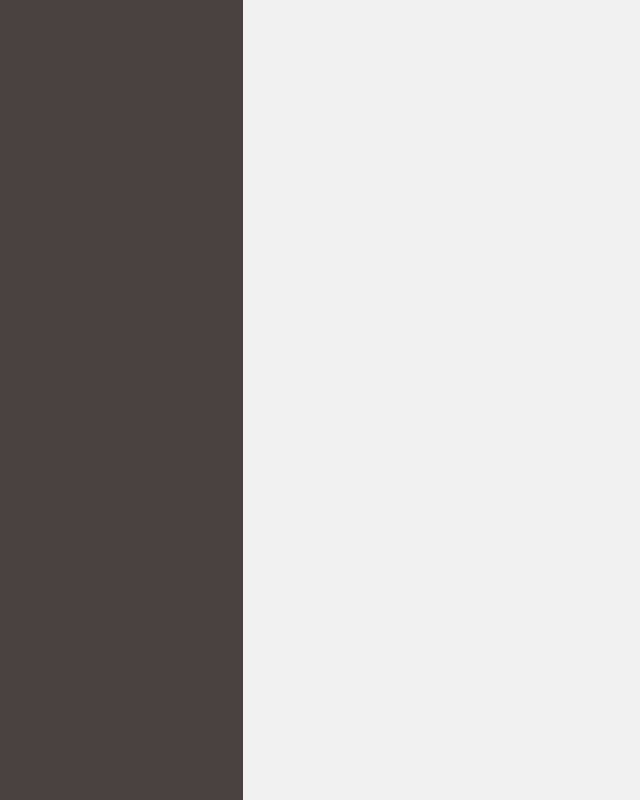
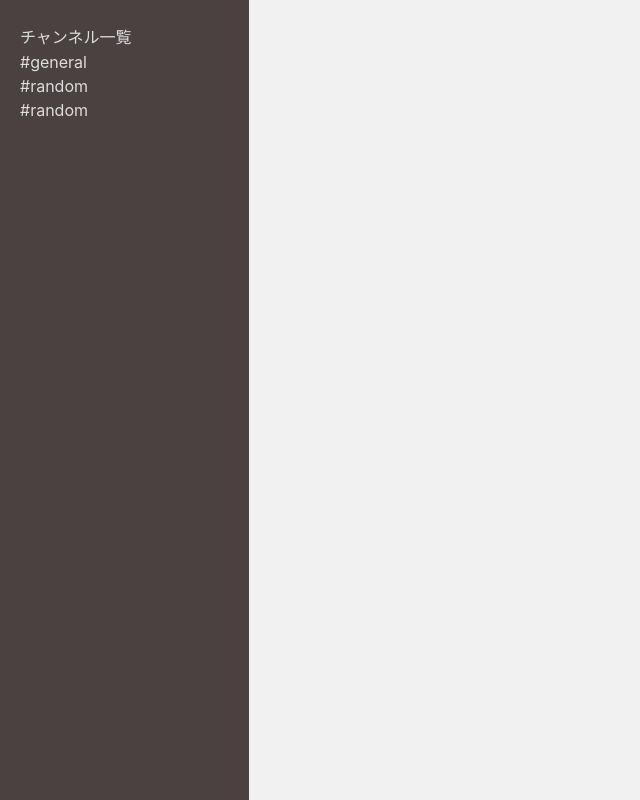
Before and after one commit to cohki0305/SlackCloneApp, a Nuxt app: page / in a window 1280 px wide. Shown: the whole page, without its empty margins (0-640 px from the left). Built offline with nearby package versions, Linux system fonts and the light colour scheme.

Commit message:
チャンネル一覧

```diff
--- a/layouts/default.vue
+++ b/layouts/default.vue
@@ -1,6 +1,10 @@
 <template>
   <div class="app-layout">
     <div class="sidebar">
+      <p>チャンネル一覧</p>
+      <p>#general</p>
+      <p>#random</p>
+      <p>#random</p>
     </div>
     <div class="main-content">
       <nuxt />
@@ -37,6 +41,12 @@ html {
   /* ここを変更 */
   background: #4A4141;
   height: 100vh;
+  padding: 20px;
+}
+
+.sidebar p {
+  color: #DDDDDD;
+  padding-top: 4px;
 }
 
 .main-content {
```
